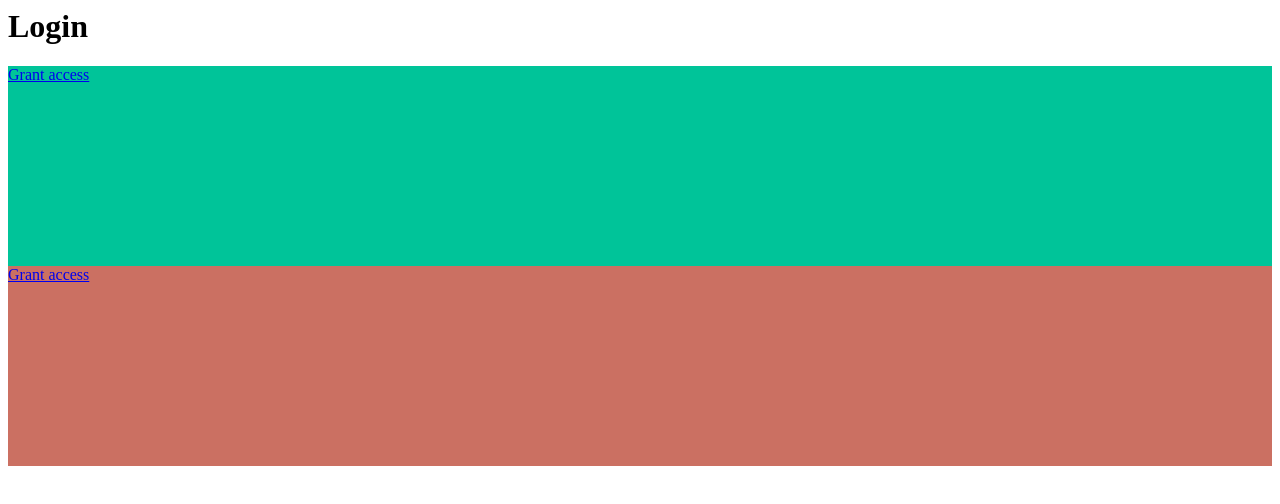
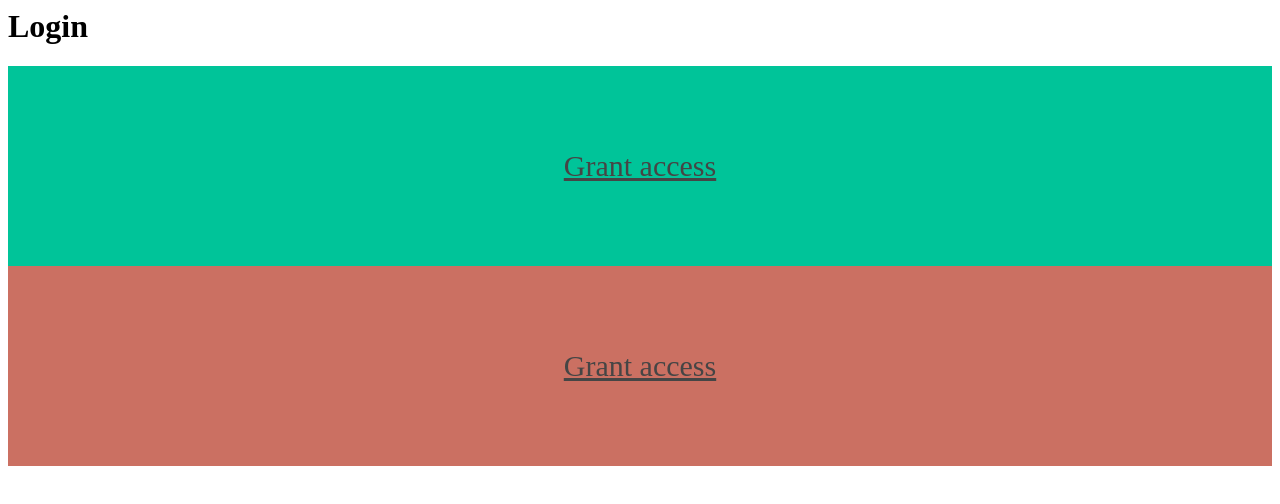
Before and after one commit to martinnormark/oauthdummy, a plain HTML site: page index.html in a window 1280 px wide. Drawn offline with Linux system fonts and the light colour scheme.

Commit message:
Update index.html

```diff
--- a/index.html
+++ b/index.html
@@ -12,6 +12,10 @@
         display: block;
         width: 100%;
         height: 200px;
+        text-align: center;
+        line-height: 200px;
+        font-size: 30px;
+        color: #454545;
       }
 
       a.allow {
```
